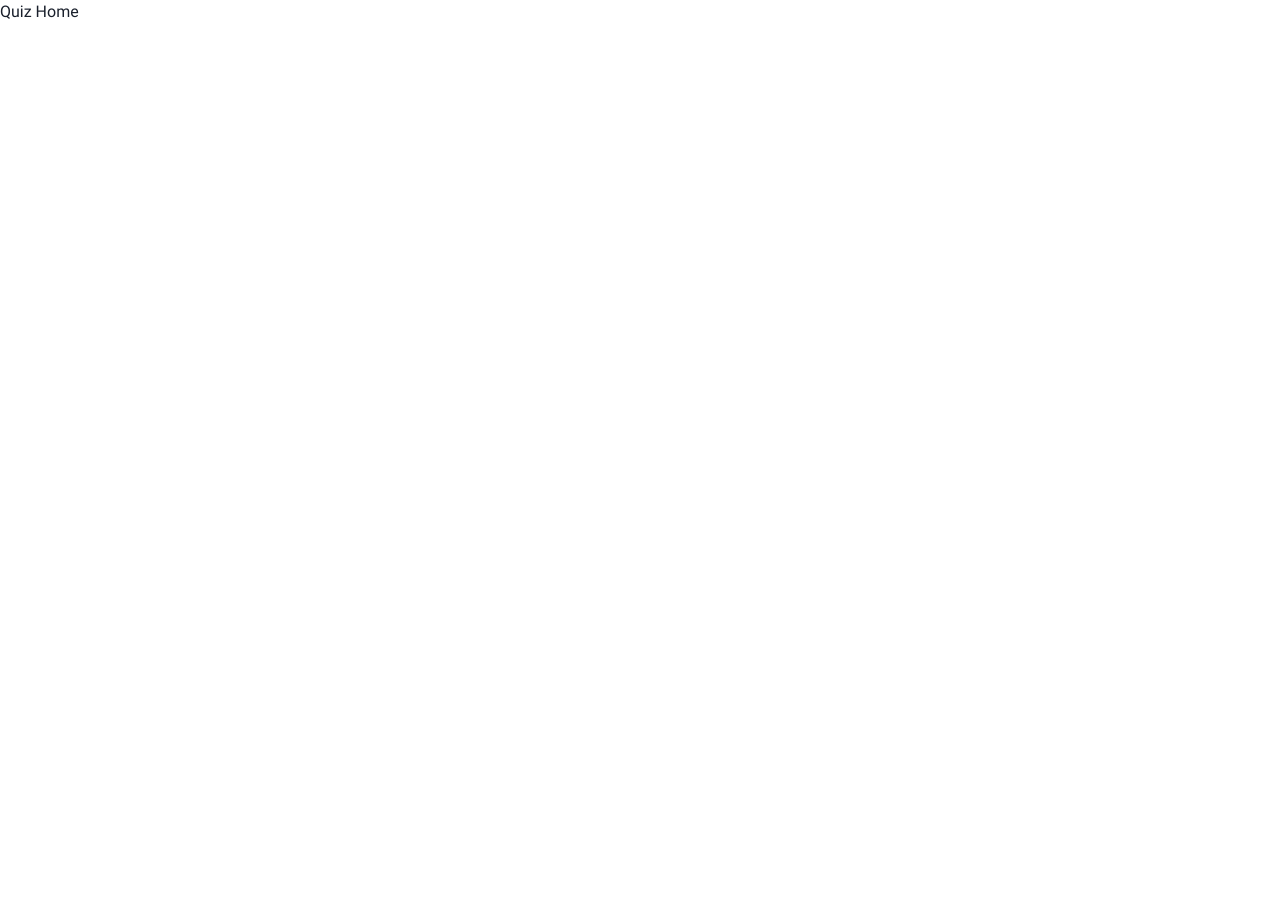
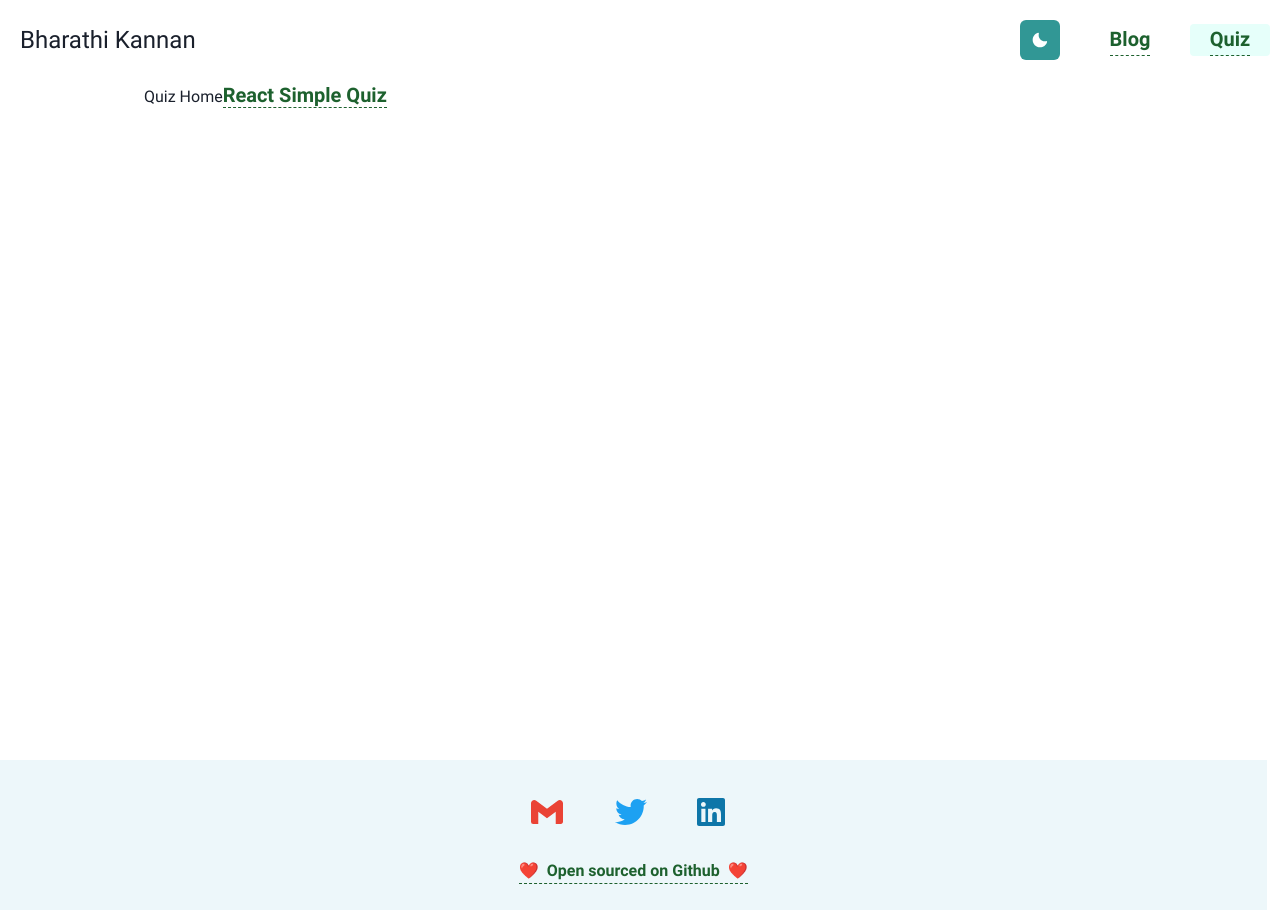
Before and after one commit to payapula/blog, a Next.js app: page /quiz in a window 1280 px wide. Before the commit the page ends 800 px from the top, so only its background shows below. Built offline with nearby package versions, Linux system fonts and the light colour scheme.

Commit message:
- Added Layout to Quiz Components. - Added Links to go to Quiz Pages.

```diff
--- a/components/header.tsx
+++ b/components/header.tsx
@@ -36,11 +36,12 @@ function ToggleIconButton() {
 
 interface NavLinkProps {
     children: ReactNode;
+    href: string;
 }
 
-function NavLink({ children }: NavLinkProps) {
+function NavLink({ children, href }: NavLinkProps) {
     const router = useRouter();
-    const isActive = router.pathname === '/blog';
+    const isActive = router.pathname === href;
     return (
         <Center w="100px" as="nav">
             <Flex
@@ -56,7 +57,7 @@ function NavLink({ children }: NavLinkProps) {
                     isActive ? 'teal.50' : 'initial',
                     isActive ? 'link.active' : 'initial'
                 )}>
-                <NextLink href="/blog" passHref>
+                <NextLink href={href} passHref>
                     <ChakraLink fontSize="xl" fontWeight="bold" isActive={isActive}>
                         {children}
                     </ChakraLink>
@@ -68,11 +69,12 @@ function NavLink({ children }: NavLinkProps) {
 
 interface MobileMenuItemProps {
     children: ReactNode;
+    href: string;
 }
 
-function MobileMenuItem({ children }: MobileMenuItemProps) {
+function MobileMenuItem({ children, href }: MobileMenuItemProps) {
     return (
-        <NextLink href="/blog" passHref>
+        <NextLink href={href} passHref>
             <ChakraLink isActive>
                 <MenuItem h="50px">
                     <Text fontSize="lg" fontWeight="bold">
@@ -134,9 +136,8 @@ function Header({ home, headerSticky }: { home: boolean; headerSticky: boolean }
                                             isOpen ? <CloseIcon /> : <HamburgerIcon />
                                         }></MenuButton>
                                     <MenuList>
-                                        {/* <MobileMenuItem>Works</MobileMenuItem> */}
-                                        <MobileMenuItem>Blog</MobileMenuItem>
-                                        {/* <MobileMenuItem>Contact</MobileMenuItem> */}
+                                        <MobileMenuItem href="/blog">Blog</MobileMenuItem>
+                                        <MobileMenuItem href="/quiz">Quiz</MobileMenuItem>
                                     </MenuList>
                                 </>
                             )}
@@ -144,9 +145,8 @@ function Header({ home, headerSticky }: { home: boolean; headerSticky: boolean }
                     </Box>
                 ) : (
                     <>
-                        {/* <NavLink>Works</NavLink> */}
-                        <NavLink>Blog</NavLink>
-                        {/* <NavLink>Contact</NavLink> */}
+                        <NavLink href="/blog">Blog</NavLink>
+                        <NavLink href="/quiz">Quiz</NavLink>
                     </>
                 )}
             </Flex>
--- a/components/layout.tsx
+++ b/components/layout.tsx
@@ -12,7 +12,6 @@ interface LayoutProps {
 
 function Layout({ type, headerSticky = false, children }: LayoutProps): ReactElement {
     const isBlog = type === 'BLOG';
-    const isHome = type === 'HOME';
     const containerWidth = isBlog
         ? [null, null, '95%', '80%', '700px']
         : [null, null, '95%', '80%'];
@@ -20,8 +19,8 @@ function Layout({ type, headerSticky = false, children }: LayoutProps): ReactEle
     return (
         <Box>
             <Meta />
-            <Header home={isHome} headerSticky={headerSticky} />
-            <Container as="main" maxW={containerWidth} minH="80vh" mt={!isHome ? '120px' : null}>
+            <Header home={!isBlog} headerSticky={headerSticky} />
+            <Container as="main" maxW={containerWidth} minH="80vh" mt={isBlog ? '120px' : null}>
                 {children}
             </Container>
             <Footer />
--- a/pages/quiz/index.tsx
+++ b/pages/quiz/index.tsx
@@ -1,5 +1,15 @@
+import { ChakraLink } from 'components/chakra-link';
+import { Layout } from 'components/layout';
+import NextLink from 'next/link';
 import * as React from 'react';
 
 export default function Quiz() {
-    return <div>Quiz Home</div>;
+    return (
+        <Layout>
+            Quiz Home
+            <NextLink href="quiz/react-is-just-javascript" passHref>
+                <ChakraLink fontSize="xl">React Simple Quiz</ChakraLink>
+            </NextLink>
+        </Layout>
+    );
 }
```
Also changed, not shown: pages/quiz/[slug].tsx (+6 -3 lines).
